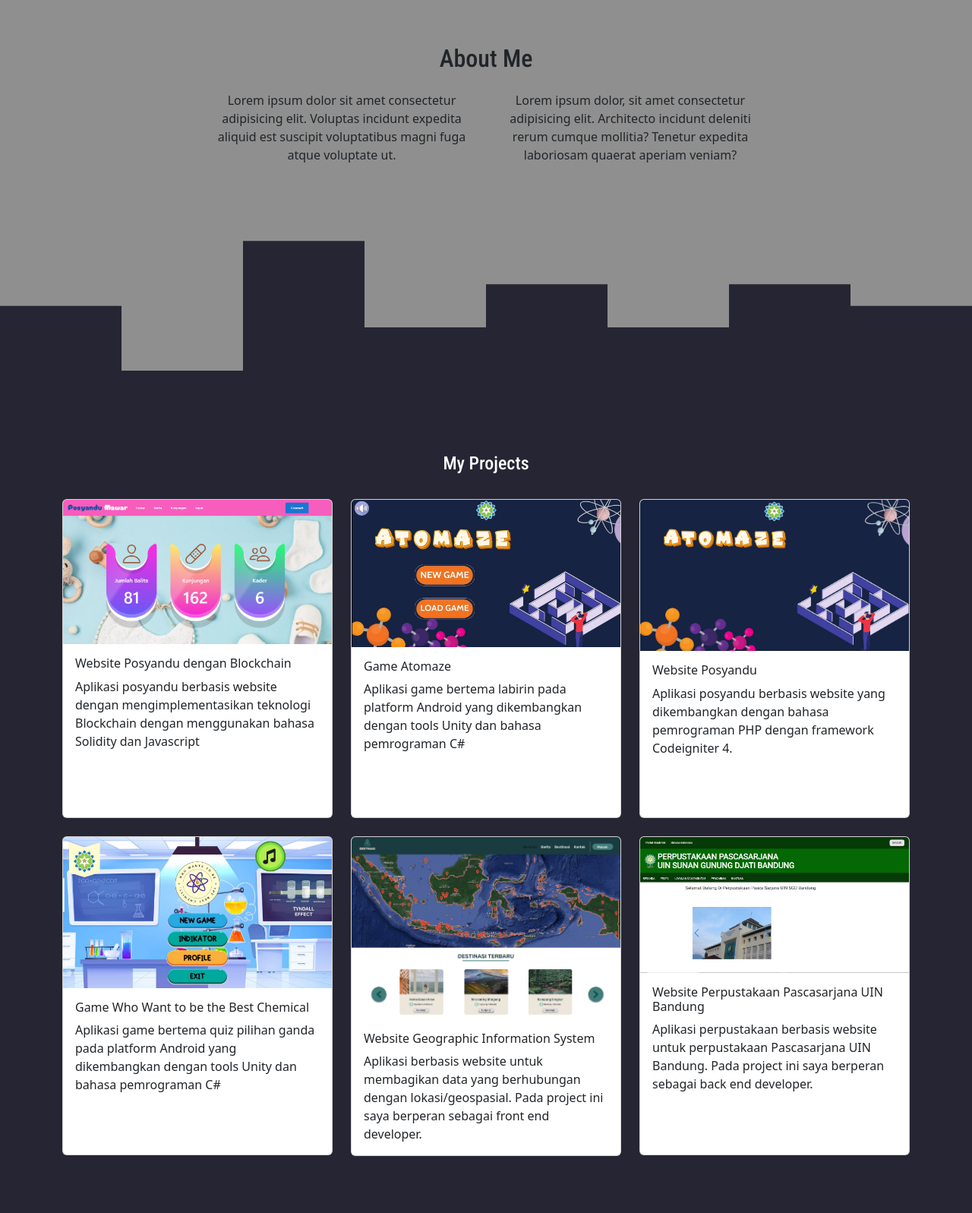
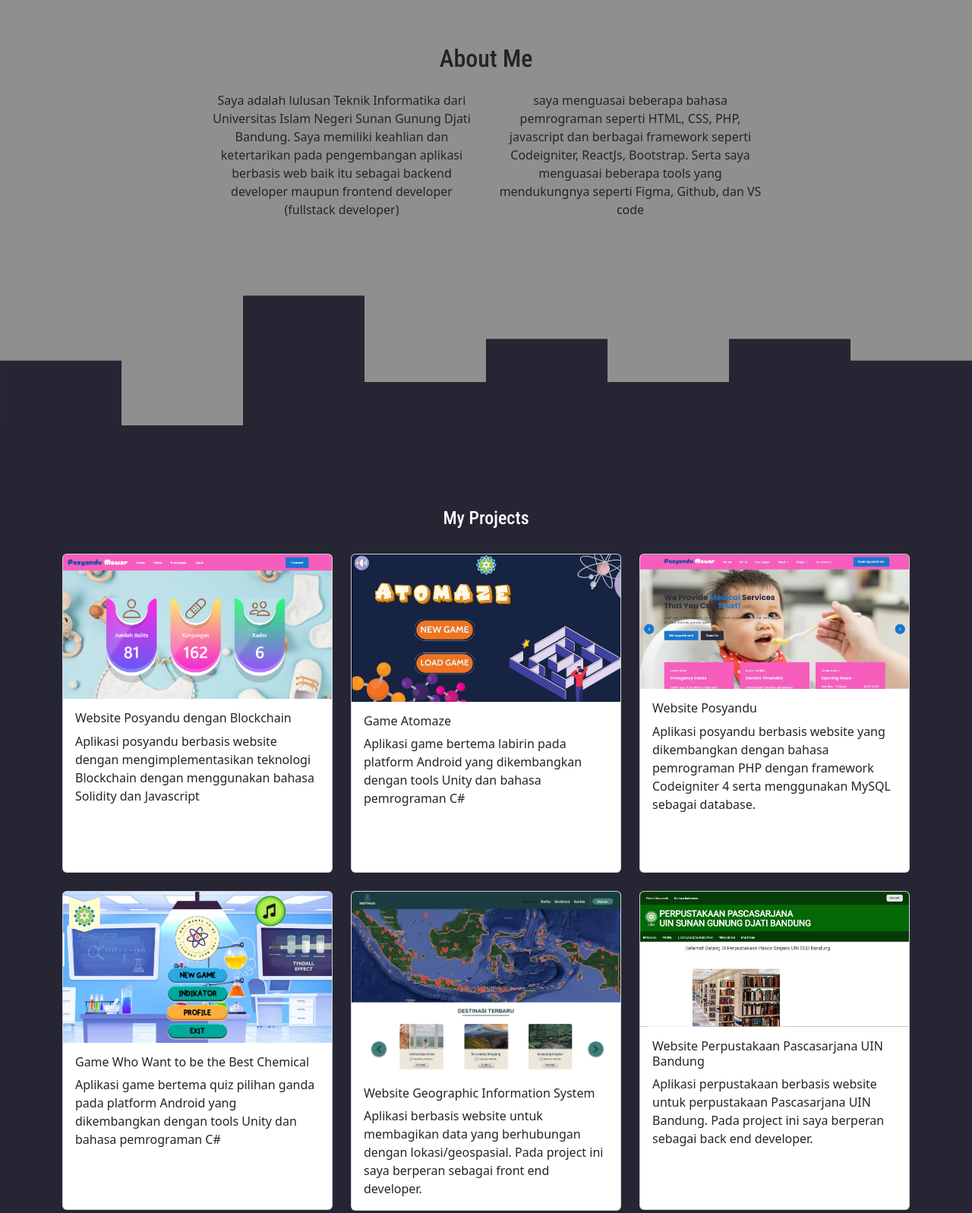
Before and after one commit to Nurhadi27/nurhadi27.github.io, a plain HTML site: page index.html in a window 1280 px wide. Shown: the part 740-2337 px from the top of the page at 76% size. Drawn offline with nearby package versions, Linux system fonts and the light colour scheme; a web font is replaced by a local one.

Commit message:
revisi 1

```diff
--- a/index.html
+++ b/index.html
@@ -63,7 +63,7 @@
               <a class="nav-link" href="#projects">Projects</a>
             </li>
             <li class="nav-item">
-              <a class="nav-link" href="#">Contact</a>
+              <a class="nav-link" href="#contact">Contact</a>
             </li>
           </ul>
         </div>
@@ -73,7 +73,7 @@
 
     <section class="jumbotron text-center">
       <img
-        src="img/Charlie_Chaplin.jpg"
+        src="img/foto3.jpeg"
         alt=""
         width="200"
         height="200"
@@ -98,15 +98,18 @@
         <div class="row justify-content-center text-center">
           <div class="col-md-4">
             <p>
-              Lorem ipsum dolor sit amet consectetur adipisicing elit. Voluptas
-              incidunt expedita aliquid est suscipit voluptatibus magni fuga
-              atque voluptate ut.
+              Saya adalah lulusan Teknik Informatika dari Universitas Islam
+              Negeri Sunan Gunung Djati Bandung. Saya memiliki keahlian dan
+              ketertarikan pada pengembangan aplikasi berbasis web baik itu
+              sebagai backend developer maupun frontend developer (fullstack
+              developer)
             </p>
           </div>
           <div class="col-md-4">
-            Lorem ipsum dolor, sit amet consectetur adipisicing elit. Architecto
-            incidunt deleniti rerum cumque mollitia? Tenetur expedita laboriosam
-            quaerat aperiam veniam?
+            saya menguasai beberapa bahasa pemrograman seperti HTML, CSS, PHP,
+            javascript dan berbagai framework seperti Codeigniter, ReactJs,
+            Bootstrap. Serta saya menguasai beberapa tools yang mendukungnya
+            seperti Figma, Github, dan VS code
           </div>
         </div>
       </div>
@@ -152,12 +155,13 @@
           </div>
           <div class="col-md-4 mb-4">
             <div class="card">
-              <img src="img/Atomaze.png" class="card-img-top" alt="..." />
+              <img src="img/mawar.jpg" class="card-img-top" alt="..." />
               <div class="card-body">
                 <h6>Website Posyandu</h6>
                 <p class="card-text">
                   Aplikasi posyandu berbasis website yang dikembangkan dengan
-                  bahasa pemrograman PHP dengan framework Codeigniter 4.
+                  bahasa pemrograman PHP dengan framework Codeigniter 4 serta
+                  menggunakan MySQL sebagai database.
                 </p>
               </div>
             </div>
@@ -189,7 +193,7 @@
           </div>
           <div class="col-md-4 mb-4">
             <div class="card">
-              <img src="img/perpus.jpg" class="card-img-top" alt="..." />
+              <img src="img/perpusi.jpg" class="card-img-top" alt="..." />
               <div class="card-body">
                 <h6>Website Perpustakaan Pascasarjana UIN Bandung</h6>
                 <p class="card-text">
@@ -218,7 +222,7 @@
         </div>
         <div class="row text-center justify-content-center">
           <div class="col-md-3 mb-4">
-            <a href="https://wa.me/6281288658452" target="_blank">
+            <a href="https://wa.me/62895802994040" target="_blank">
               <img
                 src="https://upload.wikimedia.org/wikipedia/commons/6/6b/WhatsApp.svg"
                 alt="WhatsApp"
@@ -237,7 +241,7 @@
           </div>
           <div class="col-md-3 mb-4">
             <a
-              href="https://mail.google.com/mail/?view=cm&fs=1&to=nurhadiqomaruddin@gmail.com"
+              href="https://mail.google.com/mail/?view=cm&fs=1&to=nrhdqmrd@gmail.com"
               target="_blank"
             >
               <img
@@ -258,7 +262,7 @@
       </svg>
     </section>
     <footer class="text-white text-center pb-5">
-      <p>Copyright Cikoday@2025</p>
+      <p>copyright 2025 @cikoday</p>
     </footer>
 
     <script
```
Also changed, not shown: img/Atomaze.png (deleted), img/Charlie_Chaplin.jpg (deleted), img/foto3.jpeg (added), img/mawar.jpg (added), img/perpus.jpg (deleted), img/perpusi.jpg (added).
